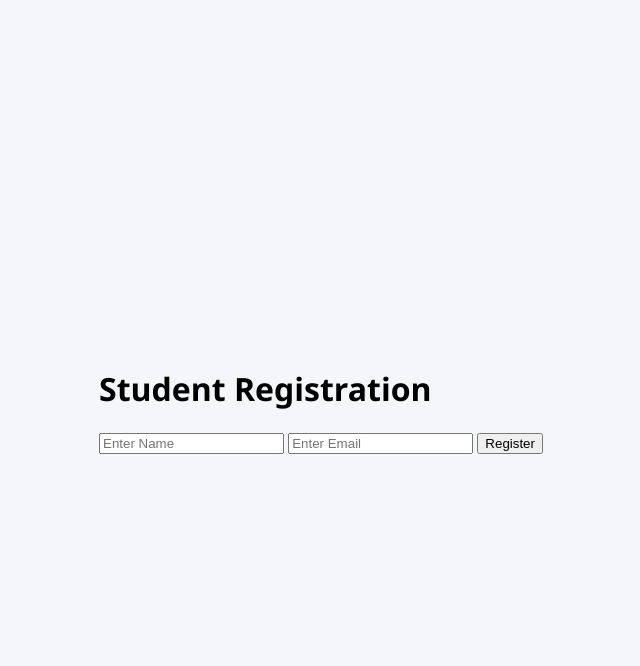
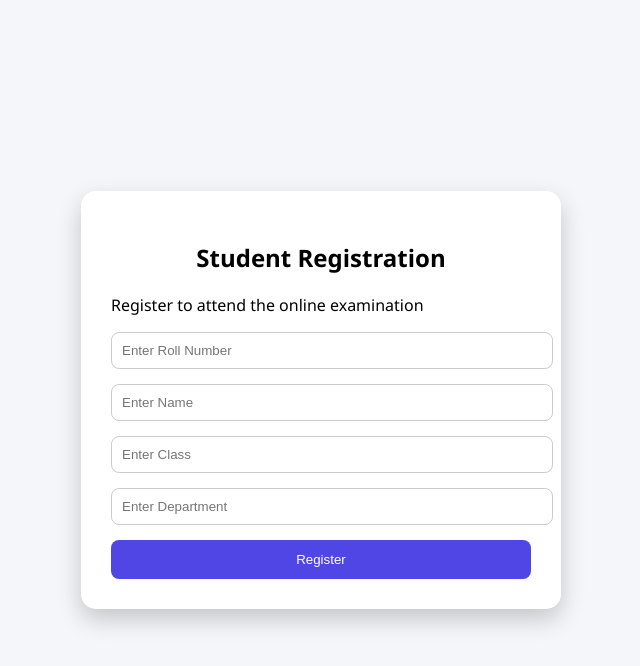
Before and after one commit to almubeen-official/final-year-quiz-game-application-, a Flask app: page /register in a window 1280 px wide. Shown: the top 666 px of the page, without its empty margins (319-959 px from the left). Run offline with Flask 3, Linux system fonts and the light colour scheme.

Commit message:
Update register.html

```diff
--- a/templates/register.html
+++ b/templates/register.html
@@ -1,17 +1,54 @@
 <!DOCTYPE html>
 <html>
 <head>
-    <title>Register</title>
-    <link rel="stylesheet" href="{{ url_for('static', filename='style.css') }}">
+    <title>Student Registration</title>
+
+    <link rel="stylesheet"
+          href="{{ url_for('static', filename='style.css') }}">
 </head>
+
 <body>
-<div class="container">
-    <h1>Student Registration</h1>
-    <form method="post">
-        <input type="text" name="name" placeholder="Enter Name" required>
-        <input type="email" name="email" placeholder="Enter Email" required>
-        <button type="submit">Register</button>
-    </form>
+
+<div class="form-wrapper">
+
+    <div class="form-box">
+
+        <h2>Student Registration</h2>
+        <p class="form-subtitle">
+            Register to attend the online examination
+        </p>
+
+        <form method="post">
+
+            <input type="text"
+                   name="rollno"
+                   placeholder="Enter Roll Number"
+                   required>
+
+            <input type="text"
+                   name="name"
+                   placeholder="Enter Name"
+                   required>
+
+            <input type="text"
+                   name="classname"
+                   placeholder="Enter Class"
+                   required>
+
+            <input type="text"
+                   name="department"
+                   placeholder="Enter Department"
+                   required>
+
+            <button type="submit">
+                Register
+            </button>
+
+        </form>
+
+    </div>
+
 </div>
+
 </body>
 </html>
```
